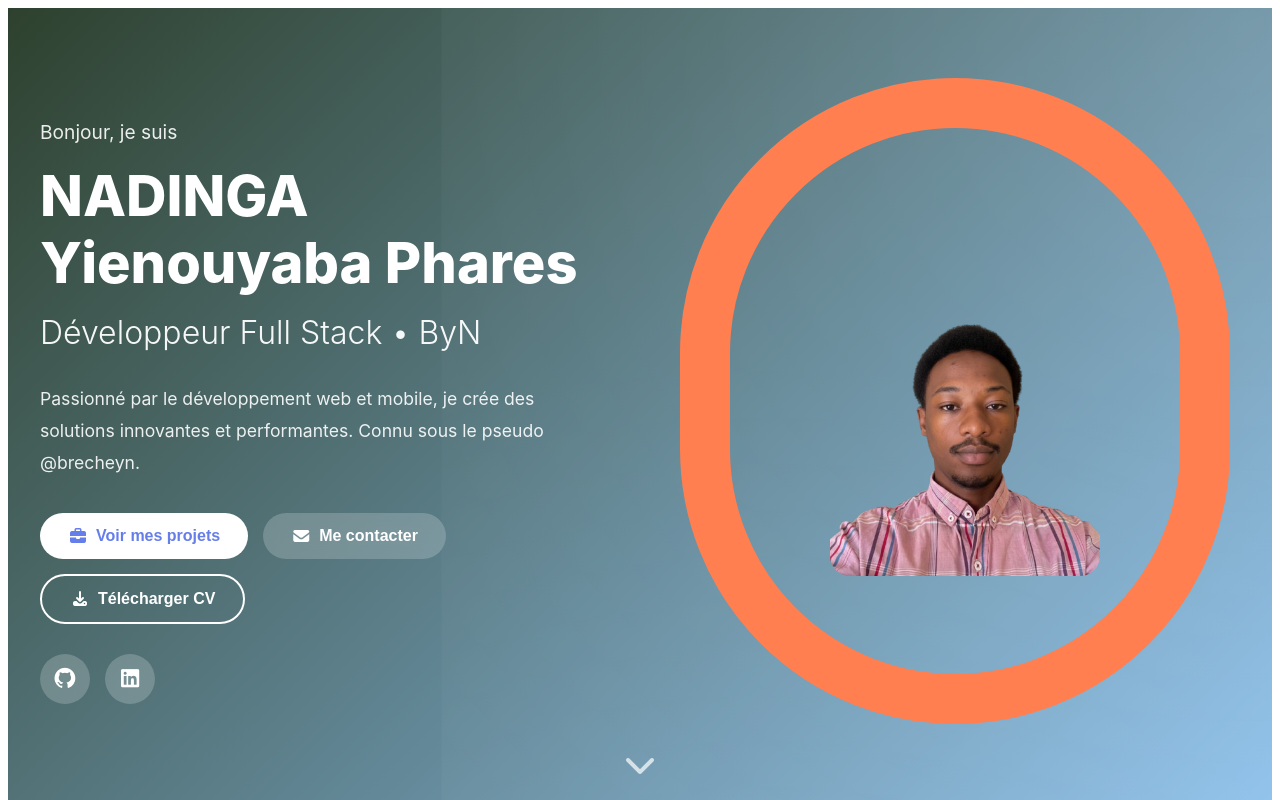
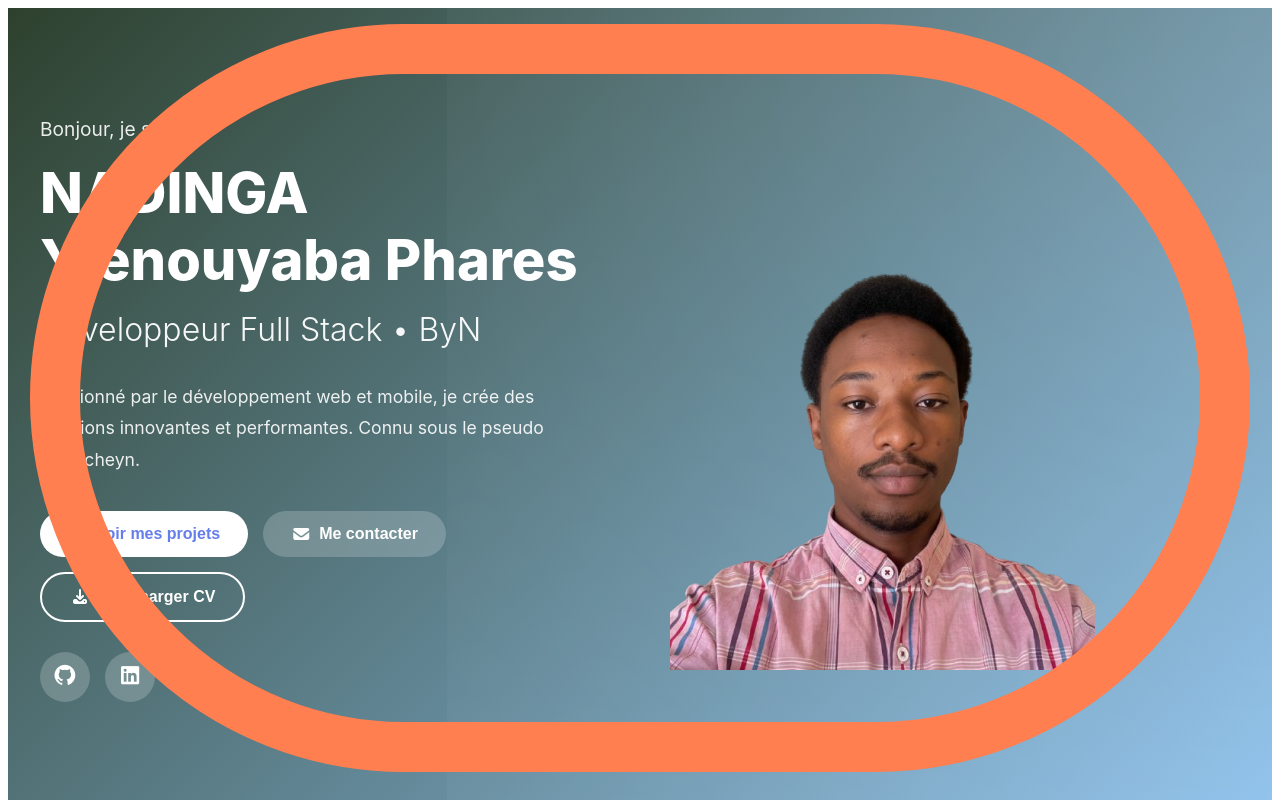
Before and after one commit to brecheyn/portfolio, an Angular app: page / in a window 1280 px wide. Shown: the top 800 px of the page. Built offline with nearby package versions, Linux system fonts and the light colour scheme.

Commit message:
Update hero.component.html

```diff
--- a/src/app/components/hero/hero.component.html
+++ b/src/app/components/hero/hero.component.html
@@ -38,11 +38,9 @@
       </div>
 
       <div class="hero-image">
-        <div class="image-wrapper">
           <img [src]="personalInfo.photo" [alt]="personalInfo.name">
           <div class="image-decoration">
           </div>
-        </div>
       </div>
     </div>
 
```
